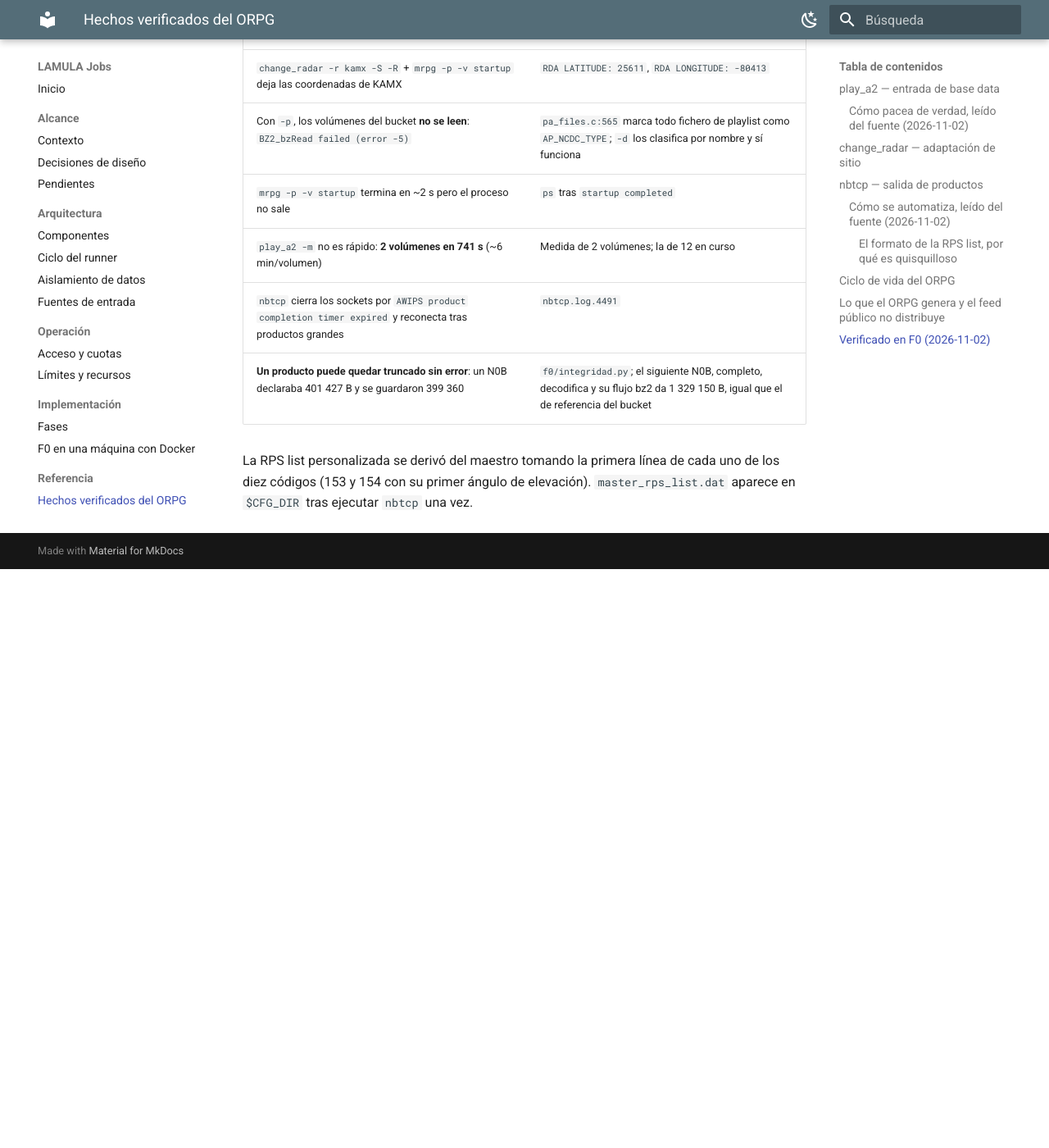
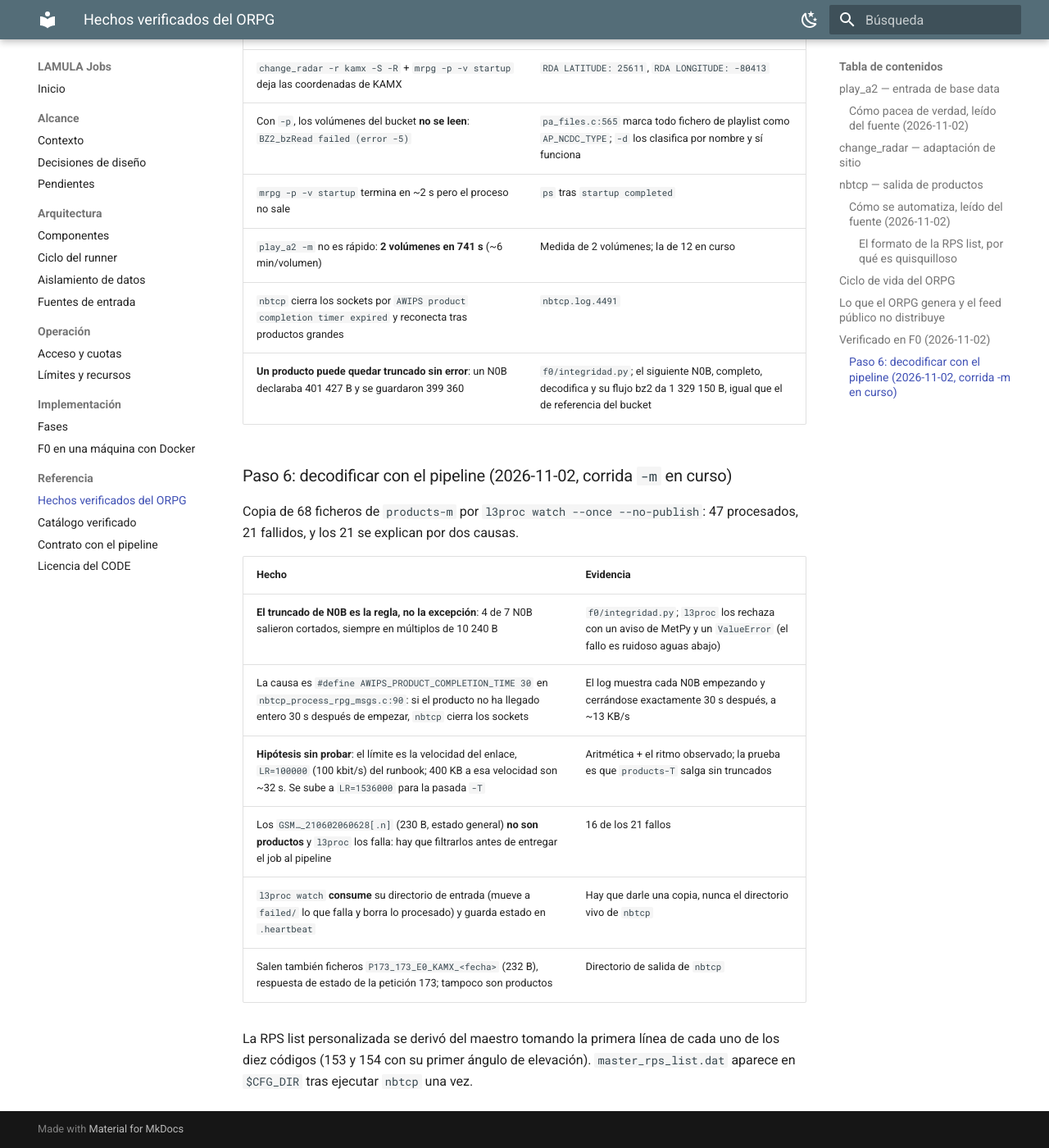
Before and after one commit to vladimir1284/lamula-jobs, an MkDocs documentation site: the page built from docs/referencia/orpg-hechos.md, in a window 1280 px wide and 1400 px high, scrolled down 5213 px. Shown: the whole window at 82% size. Built offline with MkDocs 1.6.1 and Material for MkDocs 9.7.7, drawn with Linux system fonts in a browser that asks for light colours; before the commit the page ends 5907 px from its top, so only the background shows below that.

Commit message:
docs(f0): paso 6 — truncado por temporizador de 30 s, GSM no son productos, watch consume la entrada
Co-Authored-By: Claude Sonnet 5.5 <noreply@anthropic.com>

```diff
--- a/docs/referencia/orpg-hechos.md
+++ b/docs/referencia/orpg-hechos.md
@@ -191,6 +191,20 @@ Irma del 2017-09-10). Los comandos están en [F0 en una máquina con Docker](../
 | `nbtcp` cierra los sockets por `AWIPS product completion timer expired` y reconecta tras productos grandes | `nbtcp.log.4491` |
 | **Un producto puede quedar truncado sin error**: un N0B declaraba 401 427 B y se guardaron 399 360 | `f0/integridad.py`; el siguiente N0B, completo, decodifica y su flujo bz2 da 1 329 150 B, igual que el de referencia del bucket |
 
+### Paso 6: decodificar con el pipeline (2026-11-02, corrida `-m` en curso)
+
+Copia de 68 ficheros de `products-m` por `l3proc watch --once --no-publish`: 47 procesados, 21
+fallidos, y los 21 se explican por dos causas.
+
+| Hecho | Evidencia |
+|---|---|
+| **El truncado de N0B es la regla, no la excepción**: 4 de 7 N0B salieron cortados, siempre en múltiplos de 10 240 B | `f0/integridad.py`; `l3proc` los rechaza con un aviso de MetPy y un `ValueError` (el fallo es ruidoso aguas abajo) |
+| La causa es `#define AWIPS_PRODUCT_COMPLETION_TIME 30` en `nbtcp_process_rpg_msgs.c:90`: si el producto no ha llegado entero 30 s después de empezar, `nbtcp` cierra los sockets | El log muestra cada N0B empezando y cerrándose exactamente 30 s después, a ~13 KB/s |
+| **Hipótesis sin probar**: el límite es la velocidad del enlace, `LR=100000` (100 kbit/s) del runbook; 400 KB a esa velocidad son ~32 s. Se sube a `LR=1536000` para la pasada `-T` | Aritmética + el ritmo observado; la prueba es que `products-T` salga sin truncados |
+| Los `GSM…_210602060628[.n]` (230 B, estado general) **no son productos** y `l3proc` los falla: hay que filtrarlos antes de entregar el job al pipeline | 16 de los 21 fallos |
+| `l3proc watch` **consume** su directorio de entrada (mueve a `failed/` lo que falla y borra lo procesado) y guarda estado en `.heartbeat` | Hay que darle una copia, nunca el directorio vivo de `nbtcp` |
+| Salen también ficheros `P173_173_E0_KAMX_<fecha>` (232 B), respuesta de estado de la petición 173; tampoco son productos | Directorio de salida de `nbtcp` |
+
 La RPS list personalizada se derivó del maestro tomando la primera línea de cada uno de los diez
 códigos (153 y 154 con su primer ángulo de elevación). `master_rps_list.dat` aparece en
 `$CFG_DIR` tras ejecutar `nbtcp` una vez.
```
Also changed, not shown: docs/implementacion/f0-ejecucion.md (+6 -0 lines).
